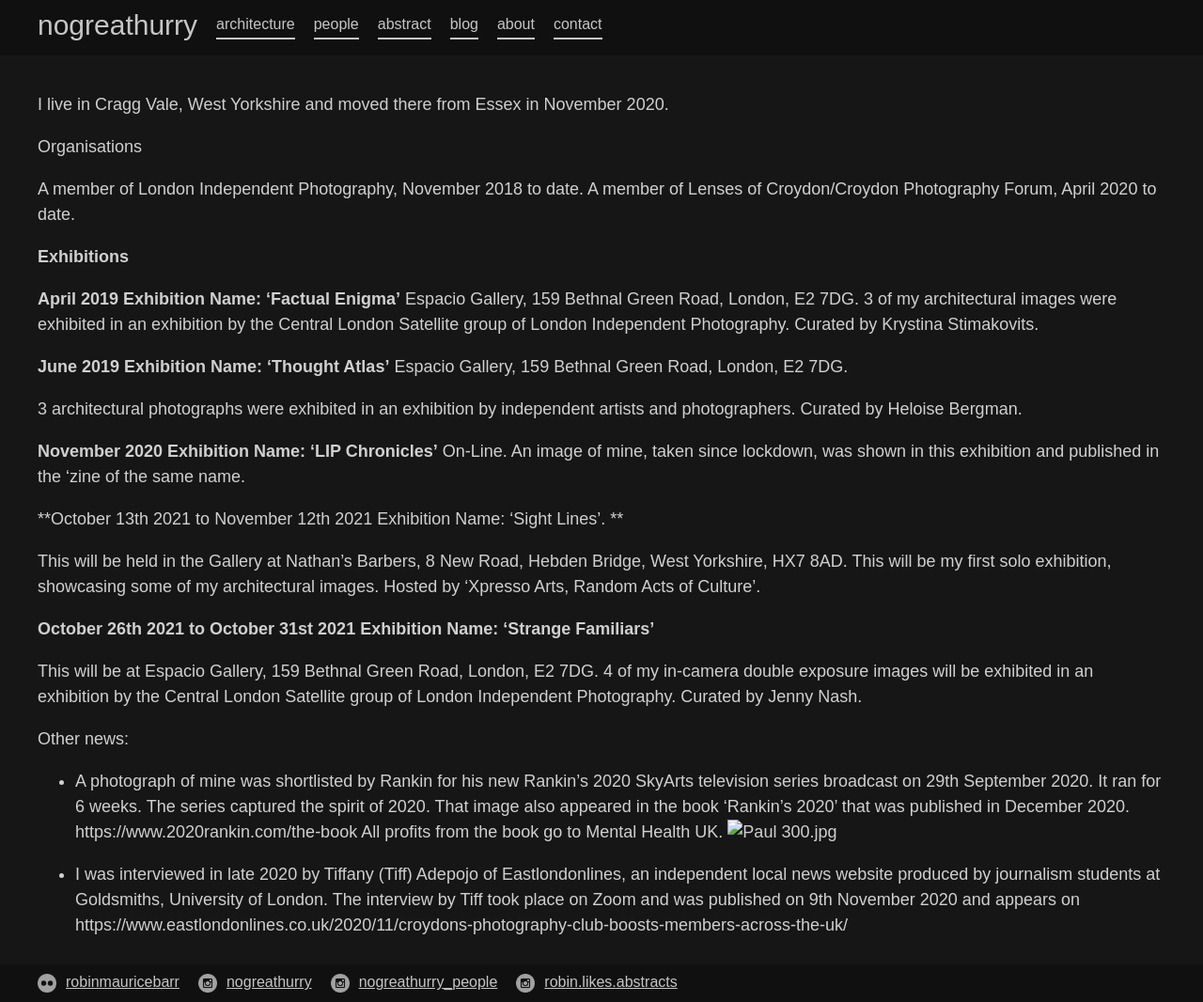
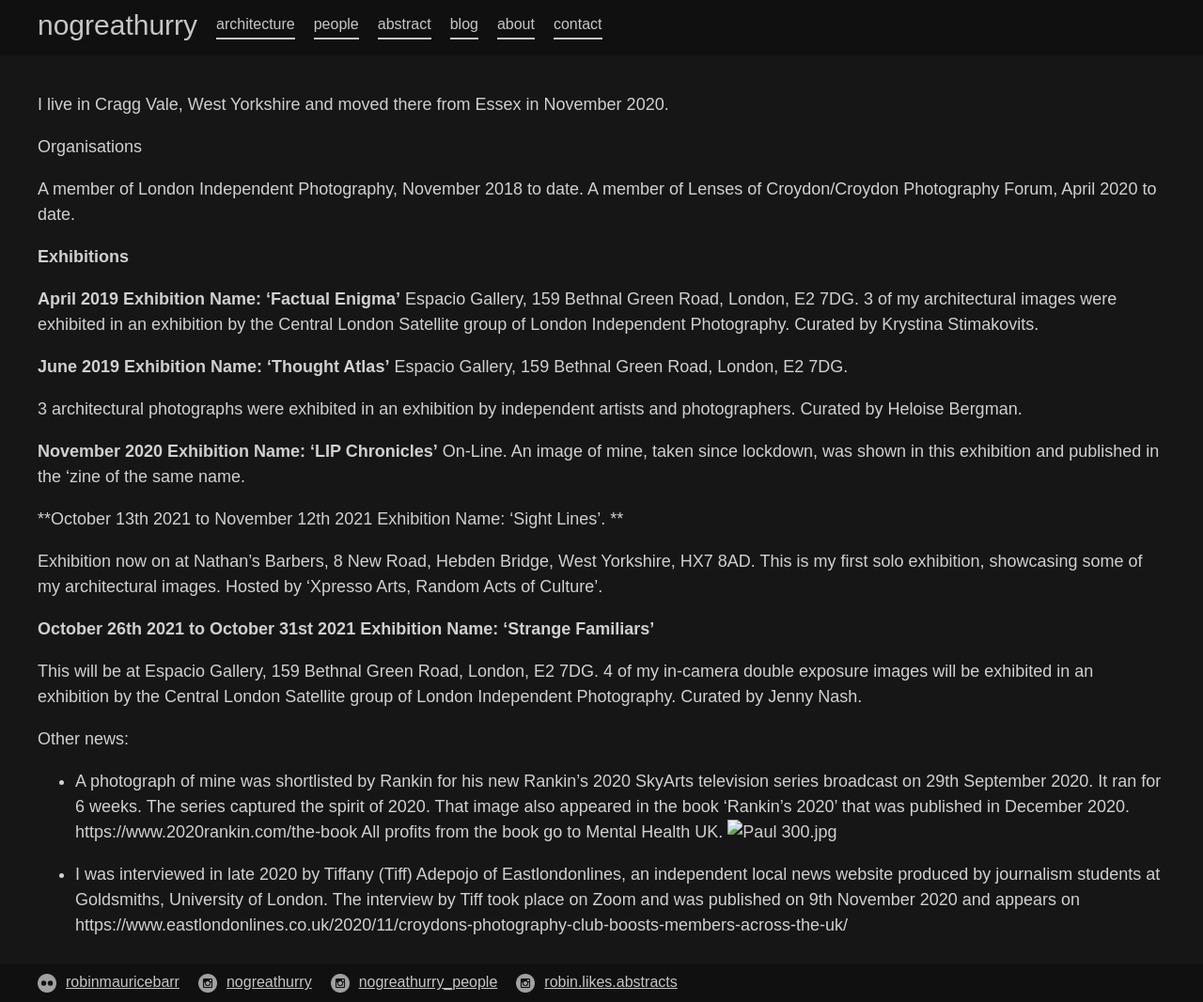
Before and after one commit to 987poiuytrewq/nogreathurry, a Jekyll site: the page built from blog.md, in a window 1280 px wide and 1066 px high. Shown: the whole window at 94% size. Built offline with Jekyll 4.4.1, drawn with Linux system fonts in a browser that asks for light colours.

Commit message:
Updated Blog

```diff
--- a/blog.md
+++ b/blog.md
@@ -31,8 +31,8 @@ An image of mine, taken since lockdown, was shown in this exhibition and publish
 **October 13th 2021 to November 12th 2021
 Exhibition Name: 'Sight Lines'. **
 
-This will be held in the Gallery at Nathan's Barbers, 8 New Road, Hebden Bridge, West Yorkshire, HX7 8AD.
-This will be my first solo exhibition, showcasing some of my architectural images. Hosted by 'Xpresso Arts, Random Acts of Culture'.
+Exhibition now on at Nathan's Barbers, 8 New Road, Hebden Bridge, West Yorkshire, HX7 8AD.
+This is my first solo exhibition, showcasing some of my architectural images. Hosted by 'Xpresso Arts, Random Acts of Culture'.
 
 **October 26th 2021 to October 31st 2021
 Exhibition Name: 'Strange Familiars'**
```
